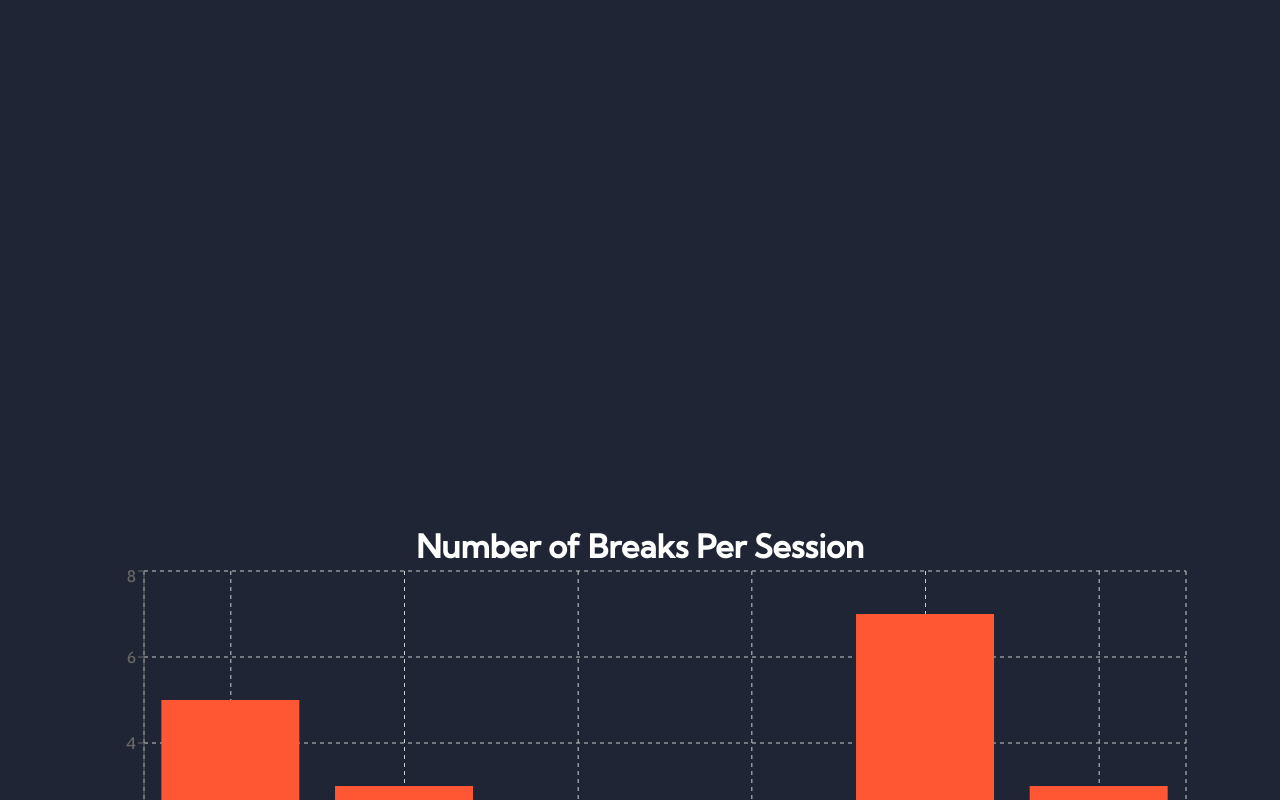
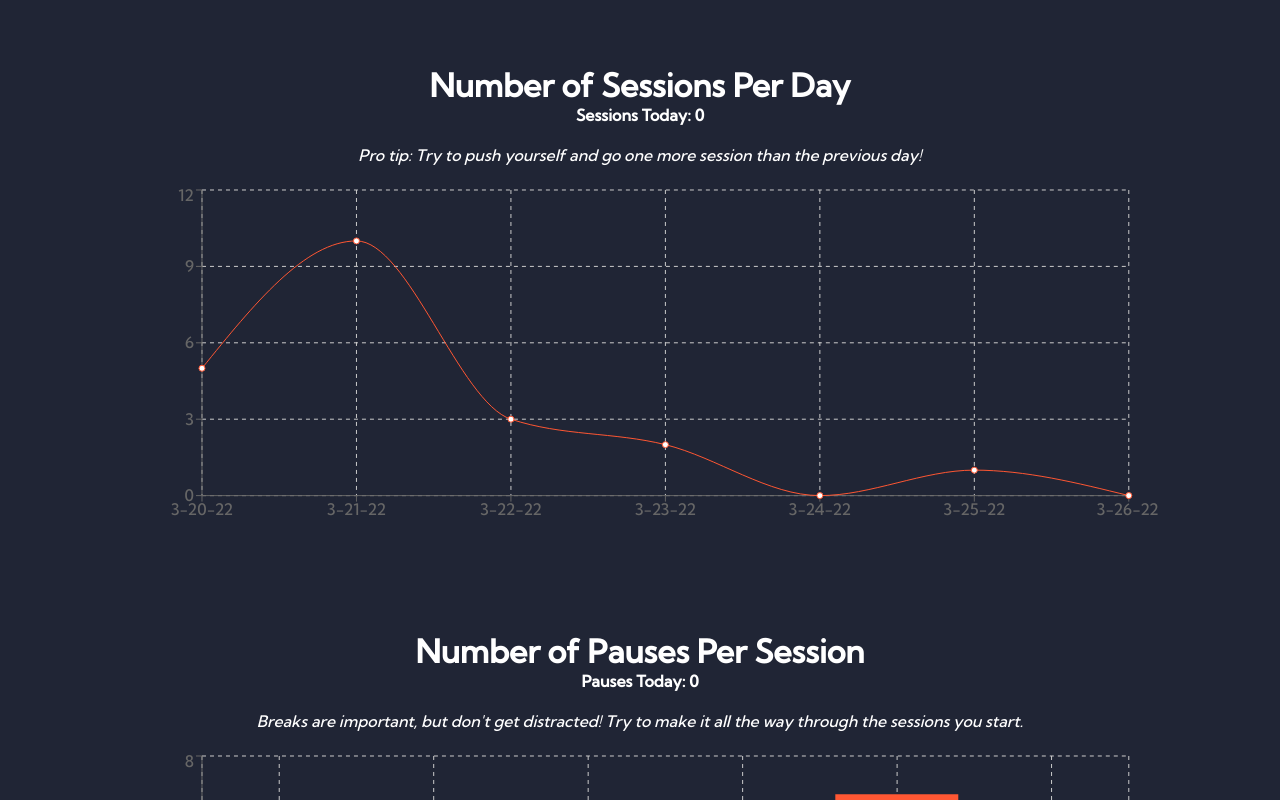
Before and after one commit to DarrenBaldwin07/PomoCypherVII, a React (Create React App) app: page /pomodoro in a window 1280 px wide. Shown: the part 700-1500 px from the top of the page. Built offline with nearby package versions, Linux system fonts and the light colour scheme.

Commit message:
Added link and logic for dynamic data

```diff
--- a/src/index.css
+++ b/src/index.css
@@ -15,6 +15,10 @@ body {
   -moz-osx-font-smoothing: grayscale;
   background-color: var(--clr-main);
   font-family: "Kumbh Sans", sans-serif;
+}
+
+.link {
+  text-decoration: none;
 }
 
 * {
@@ -172,9 +176,24 @@ nav {
   background-color: #ff5733;
 }
 
-.bchart-container {
-  margin-top:100%;
+.spacer {
+  margin-top:60%;
+}
+.chart-container {
+  color:white;
+  text-align: center;
+  margin: 100px auto;
 
+}
+
+.chart-container > p {
+  font-style: italic;
+  padding:20px;
+}
+
+.chart {
+  margin:auto;
+  color:black;
 }
 
 h1 {
@@ -182,6 +201,7 @@ h1 {
   text-align: center;
 }
 
+
 @media only screen and (max-width: 600px) {
   .heroText {
     font-size: 60px;
--- a/src/pages/Pomodoro.jsx
+++ b/src/pages/Pomodoro.jsx
@@ -6,32 +6,13 @@ import { faCirclePlay } from '@fortawesome/free-solid-svg-icons'
 import { faPause } from '@fortawesome/free-solid-svg-icons'
 import { faArrowRotateLeft } from "@fortawesome/free-solid-svg-icons"
 import logo from '../assets/logo.svg'
-import { BarChart, Bar, Cell, XAxis, YAxis, CartesianGrid, Tooltip, Legend, ResponsiveContainer } from 'recharts';
+import { BarChart, Bar, Cell, XAxis, YAxis, CartesianGrid, Tooltip, Legend, ResponsiveContainer, Line, LineChart} from 'recharts';
 
-const Home = () => {
 
-    const [start, setStart] = useState(false)
-    const [duration, setDuration] = useState(1500)
-    const [key, setKey] = useState(0);
-    const [isBreak, setBreak] = useState(false)
-    const [isLongBreak, setLongBreak] = useState(false)
-    const [tabStyle, setTabStyle] = useState({backgroundColor: "#FF5733", width:'100px', height: '50px', position:'absolute', top: 6, left: 8, borderRadius: '25px'})
+let sessionCount = 0;
+let numPauses = 0;
 
-    const PlayButton = ({ running }) => {
-        return (
-            <>
-                {!running ? (
-                    <FontAwesomeIcon class="icons" icon={faCirclePlay} />
-                ) : (
-                    <FontAwesomeIcon class="icons" icon={faPause} style={{width:'35px',marginLeft:'7px',marginTop:'-5.2px'}}/>
-                )}
-            </>
-        )
-    }
-
-    const BChart = () => {
-
-        const data = [
+let bData = [
     {
     name: 'Session 1',
     breaks: 5,
@@ -58,10 +39,70 @@ const Home = () => {
     },
 ];
 
+let lData = [
+    {
+        name: '3-20-22',
+        sessions: 5,
+      },
+      {
+        name: '3-21-22',
+        sessions: 10,
+      },
+      {
+        name: '3-22-22',
+        sessions: 3,
+      },
+      {
+        name: '3-23-22',
+        sessions: 2,
+      },
+      {
+        name: '3-24-22',
+        sessions: 0,
+      },
+      {
+        name: '3-25-22',
+        sessions: 1,
+      },
+      {
+        name: '3-26-22',
+        sessions: 0,
+      },
+]
+
+
+
+const Home = () => {
+
+
+    const [start, setStart] = useState(false)
+    const [duration, setDuration] = useState(5)
+    const [key, setKey] = useState(0);
+    const [isBreak, setBreak] = useState(false)
+    const [isLongBreak, setLongBreak] = useState(false)
+    const [tabStyle, setTabStyle] = useState({backgroundColor: "#FF5733", width:'100px', height: '50px', position:'absolute', top: 6, left: 8, borderRadius: '25px'})
+    let chartWidth = "90%";
+
+    const PlayButton = ({ running }) => {
         return (
-            <div className="bchart-container">
-                <h1>Number of Breaks Per Session</h1>
-                <ResponsiveContainer width="100%" aspect={3}>
+            <>
+                {!running ? (
+                    <FontAwesomeIcon class="icons" icon={faCirclePlay} />
+                ) : (
+                    <FontAwesomeIcon class="icons" icon={faPause} style={{width:'35px',marginLeft:'7px',marginTop:'-5.2px'}}/>
+                )}
+            </>
+        )
+    }
+
+    const BChart = ({data}) => {
+
+        return (
+            <div className="chart-container">
+                <h1>Number of Pauses Per Session</h1>
+                <h4>Pauses Today: {numPauses}</h4>
+                <p>Breaks are important, but don't get distracted! Try to make it all the way through the sessions you start.</p>
+                <ResponsiveContainer width={chartWidth} aspect={3} className="chart">
                     <BarChart
                     width={500}
                     height={300}
@@ -85,6 +126,38 @@ const Home = () => {
 
     }
 
+    const LChart = ({data}) => {
+
+        return (
+            <div className="chart-container">
+                <h1>Number of Sessions Per Day</h1>
+                <h4>Sessions Today: {sessionCount}</h4>
+                <p>Pro tip: Try to push yourself and go one more session than the previous day!</p>
+
+                <ResponsiveContainer width={chartWidth} aspect={3} className="chart">
+                    <LineChart
+                    width={500}
+                    height={300}
+                    data={data}
+                    margin={{
+                        top: 5,
+                        right: 30,
+                        left: 20,
+                        bottom: 5,
+                    }}
+                    >
+                    <CartesianGrid strokeDasharray="4 4" />
+                    <XAxis dataKey="name" />
+                    <YAxis />
+                    <Tooltip />
+                    <Line type="monotone" dataKey="sessions" stroke="#FF5733" />
+                    </LineChart>
+                </ResponsiveContainer>
+            </div>
+        )
+
+    }
+
     let numPas = 0;
     const renderTime = ({remainingTime}) => {
         let minutes,seconds
@@ -98,7 +171,16 @@ const Home = () => {
     }
 
     const processBreak = () => {
-        setDuration(300)
+        sessionCount++
+        console.log(sessionCount)
+        bData.push(
+            {
+                name: "Session " + sessionCount,
+                breaks: 0
+            }
+        )
+        lData[lData.length-1].sessions++;
+        setDuration(3)
         setKey(key+1) // reset the timer
         setBreak(true) // we are no starting a break
         setStart(false) // stop the timer
@@ -111,25 +193,37 @@ const Home = () => {
     const pomo = () => {
         setStart(false)
         setKey(key+1)
-        setDuration(1500)
+        setDuration(5)
         setTabStyle({backgroundColor: "#FF5733", width:'100px', height: '50px', position:'absolute', top: 6, left: 8, borderRadius: '25px'})
         setBreak(false)
     }
 
     const longBreak = () => {
         setStart(false)
+        sessionCount++
+        bData.push(
+            {
+                name: "Session " + sessionCount,
+                breaks: 0
+            }
+        )
+        lData[lData.length-1].sessions++;
+        console.log(sessionCount)
         setTabStyle({backgroundColor: "#4CC0FF", width:'110px', height: '50px', position:'absolute', top: 6, left: 222, borderRadius: '25px'})
         setKey(key+1)
-        setDuration(900)
+        setDuration(10)
         setBreak(true)
     }
 
     return (
         <div>
+            <Link className="link" to="/">
             <nav>
                 <h1>Pomo.</h1>
                 <img className='logo' src={logo} alt="" />
             </nav>
+
+            </Link>
             <div className='pomoContainer'>
                 <div className='modeBar'>
                     <div className='indicator' style={tabStyle}></div>
@@ -161,6 +255,10 @@ const Home = () => {
                             setStart(true)
                         } else {
                             setStart(false)
+                            numPauses++;
+                            bData[bData.length-1].breaks++;
+                            console.log(bData[bData.length-1].breaks)
+
                         }
                     }}><PlayButton className='startBtn' running={start}/>
                     </div>
@@ -170,7 +268,9 @@ const Home = () => {
                     }}><FontAwesomeIcon class="icons resetBtn" icon={faArrowRotateLeft} /></div>
                 </div>
             </div>
-            <BChart />
+            <div className="spacer"></div>
+            <LChart data={lData}/>
+            <BChart data={bData}/>
         </div>
 
     )
```
Lines whose indentation alone changed are shown as unchanged.
